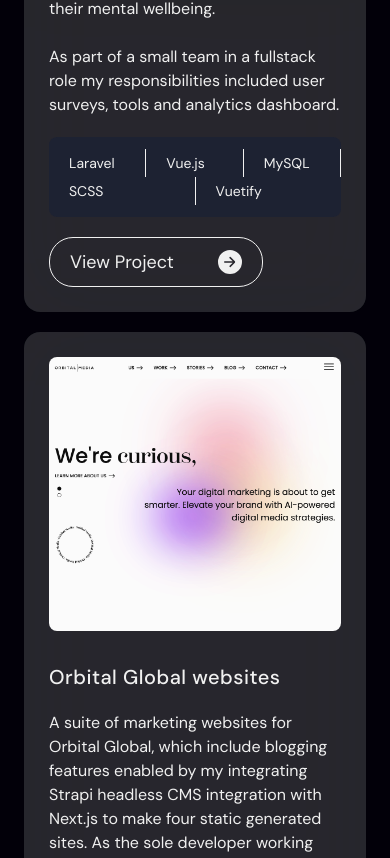
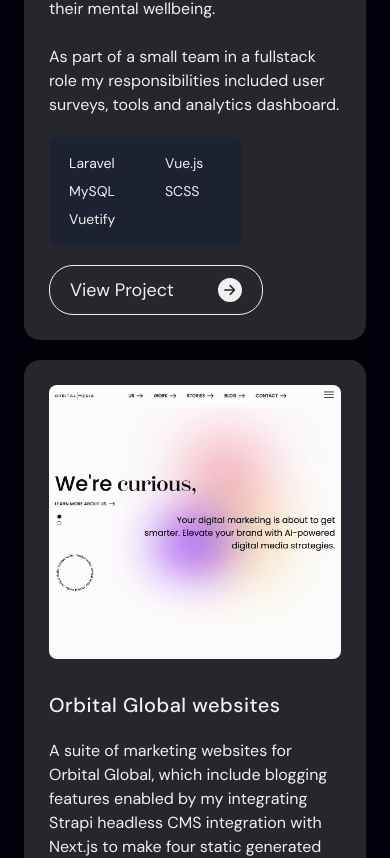
Before and after one commit to tomdolton/portfolio-2024, a Next.js app: page / in a window 390 px wide. Shown: the part 1597-2455 px from the top of the page. Built offline with nearby package versions, Linux system fonts and the light colour scheme; no server answers.

Commit message:
Responsive tweaks for banner text and skills tech stack list.

```diff
--- a/app/components/Banner.js
+++ b/app/components/Banner.js
@@ -40,7 +40,7 @@
     <header className={`${className} grid items-center justify-items-start`}>
       <div className="container relative">
         <motion.div variants={sentence} initial="hidden" animate="visible">
-          <h1 className="text-6xl md:text-8xl font-medium text-center md:text-left relative mb-4">
+          <h1 className="max-[369px]:text-5xl text-6xl md:text-8xl font-medium text-center md:text-left relative mb-4">
             <motion.span
               className="with-line-horizontal inline-block top-1/2 absolute"
               variants={enterLeftBanner}
--- a/app/components/Projects.js
+++ b/app/components/Projects.js
@@ -127,10 +127,10 @@
                 dangerouslySetInnerHTML={{ __html: project.text }}
               ></p>
 
-              <ul className="inline-flex flex-wrap justify-start bg-navy/50 py-3 rounded-lg xl:max-w-48 2xl:max-w-none">
+              <ul className="inline-flex flex-wrap justify-start bg-navy/50 py-3 rounded-lg max-w-48 min-[585px]:max-w-none xl:max-w-48 2xl:max-w-none">
                 {project.tech.map((item, index) => (
                   <li
-                    className="text-sm border-r border-offwhite xl:border-0 py-1 px-5 last-of-type:border-0 flex-1 2xl:border-r 2xl:flex-auto"
+                    className="text-sm min-[585px]:border-r border-offwhite xl:border-0 py-1 px-5 last-of-type:border-0 flex-1 2xl:border-r 2xl:flex-auto"
                     key={index}
                   >
                     {item}
```
